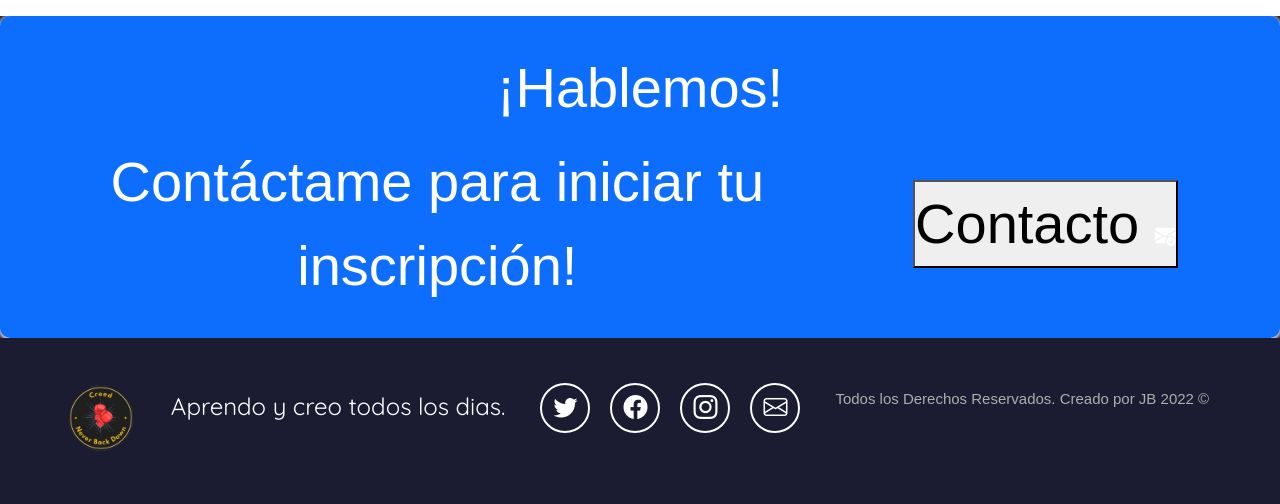
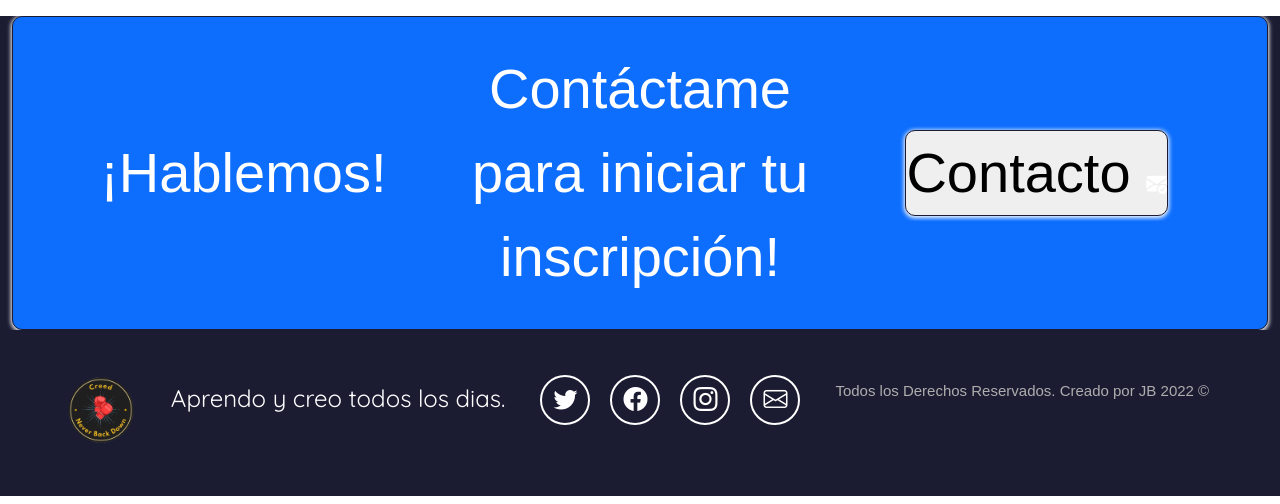
Before and after one commit to jorge-saavedra/creed-training, a website: page index.html in a window 1280 px wide. Shown: the part 662-1166 px from the top of the page. Drawn offline with nearby package versions, Linux system fonts and the light colour scheme; a web font is replaced by a local one.

Commit message:
contacto style

```diff
--- a/assets/scss/_contacto.scss
+++ b/assets/scss/_contacto.scss
@@ -11,7 +11,19 @@
     margin-top: -2rem;
     background-color: rgb(13, 110, 253);
     border-radius: 10px;
+    border: solid 1px #1b1b32;
     box-shadow: 0px 1px 4px 1px white;
+    -webkit-box-shadow: 0px 1px 4px 1px white;
+    -moz-box-shadow: 0px 1px 4px 1px white;
+  }
+
+  .contacto .btn-contacto {
+    margin-top: -2rem;
+    border-radius: 10px;
+    border: solid 1px #1b1b32;
+    box-shadow: 0px 1px 4px 1px white;
+    -webkit-box-shadow: 0px 1px 4px 1px white;
+    -moz-box-shadow: 0px 1px 4px 1px white;
   }
 
   .contacto .row {
--- a/index.html
+++ b/index.html
@@ -104,16 +104,16 @@
       </section>
 <!-- Section Contacto-->
 
-<section class="contacto seccion-oscura">
+<section class="contacto seccion-oscura container rectangulo">
     <div class="container text-center rectangulo d-flex justify-content-evenly">
       <div class="row">
-        <div class="col-12 col-md4 seccion-title">¡Hablemos!</div>
+        <div class="col-12 col-md seccion-title">¡Hablemos!</div>
         <div class="col-12 col-md seccion-description">
           Contáctame para iniciar tu inscripción!
         </div>
         <div class="col-12 col-md-4 seccion-email">
           <a href="mailto:jorgesaavedraalejandro12@gmail.com">
-            <button type="button">
+            <button type="button" class="btn-contacto">
               Contacto
               <i class="bi bi-envelope-check-fill"></i>
             </button>
```
Also changed, not shown: assets/scss/style.css, 1 other file.
